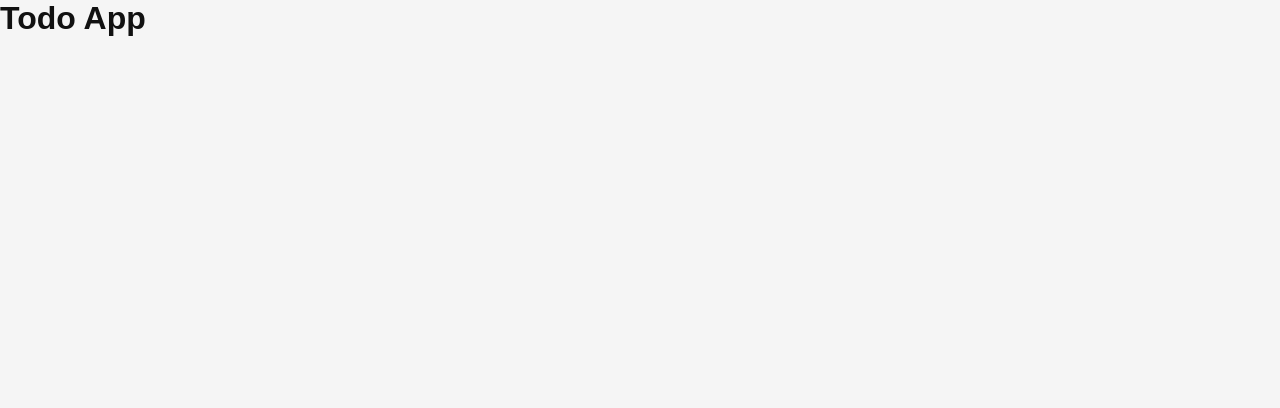
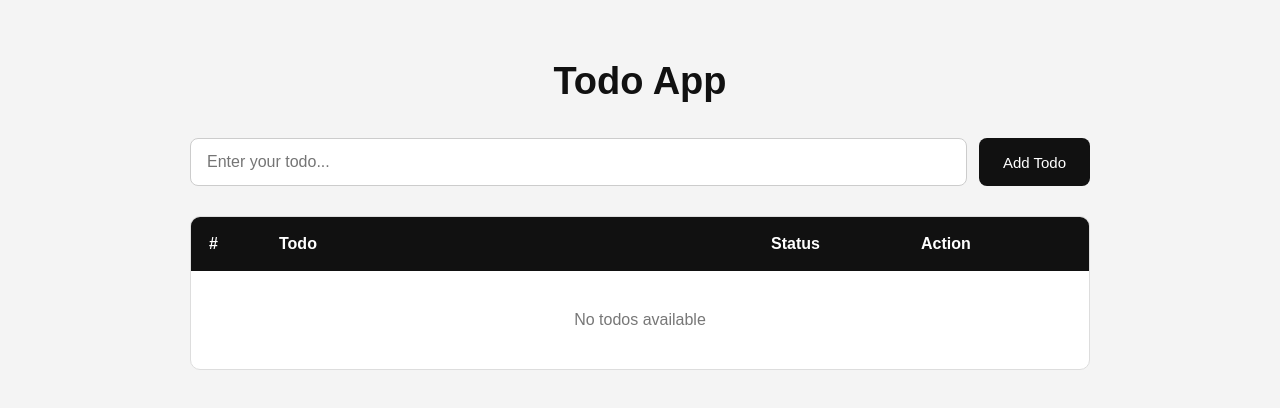
Before and after one commit to gaurav908408/learning-git, a React app in the folder frontend/: page / in a window 1280 px wide. Shown: the top 408 px of the page. Built offline with nearby package versions, Linux system fonts and the light colour scheme; the HTML template or start-up script is replaced by a standard one.

Commit message:
Create todo UI

```diff
--- a/frontend/src/App.css
+++ b/frontend/src/App.css
@@ -1,184 +1,74 @@
-.counter {
-  font-size: 16px;
-  padding: 5px 10px;
-  border-radius: 5px;
-  color: var(--accent);
-  background: var(--accent-bg);
-  border: 2px solid transparent;
-  transition: border-color 0.3s;
-  margin-bottom: 24px;
-
-  &:hover {
-    border-color: var(--accent-border);
-  }
-  &:focus-visible {
-    outline: 2px solid var(--accent);
-    outline-offset: 2px;
-  }
+.app {
+  min-height: 100vh;
+  padding: 60px 20px;
+  background: #f4f4f4;
 }
 
-.hero {
-  position: relative;
-
-  .base,
-  .framework,
-  .vite {
-    inset-inline: 0;
-    margin: 0 auto;
-  }
-
-  .base {
-    width: 170px;
-    position: relative;
-    z-index: 0;
-  }
-
-  .framework,
-  .vite {
-    position: absolute;
-  }
-
-  .framework {
-    z-index: 1;
-    top: 34px;
-    height: 28px;
-    transform: perspective(2000px) rotateZ(300deg) rotateX(44deg) rotateY(39deg)
-      scale(1.4);
-  }
-
-  .vite {
-    z-index: 0;
-    top: 107px;
-    height: 26px;
-    width: auto;
-    transform: perspective(2000px) rotateZ(300deg) rotateX(40deg) rotateY(39deg)
-      scale(0.8);
-  }
+.todo-container {
+  max-width: 900px;
+  margin: auto;
 }
 
-#center {
-  display: flex;
-  flex-direction: column;
-  gap: 25px;
-  place-content: center;
-  place-items: center;
-  flex-grow: 1;
-
-  @media (max-width: 1024px) {
-    padding: 32px 20px 24px;
-    gap: 18px;
-  }
+.todo-container h1 {
+  text-align: center;
+  margin-bottom: 35px;
+  font-size: 38px;
+  color: #111;
 }
 
-#next-steps {
+.todo-input {
   display: flex;
-  border-top: 1px solid var(--border);
-  text-align: left;
-
-  & > div {
-    flex: 1 1 0;
-    padding: 32px;
-    @media (max-width: 1024px) {
-      padding: 24px 20px;
-    }
-  }
-
-  .icon {
-    margin-bottom: 16px;
-    width: 22px;
-    height: 22px;
-  }
-
-  @media (max-width: 1024px) {
-    flex-direction: column;
-    text-align: center;
-  }
+  gap: 12px;
+  margin-bottom: 30px;
 }
 
-#docs {
-  border-right: 1px solid var(--border);
-
-  @media (max-width: 1024px) {
-    border-right: none;
-    border-bottom: 1px solid var(--border);
-  }
+.todo-input input {
+  flex: 1;
+  padding: 14px 16px;
+  border: 1px solid #ccc;
+  border-radius: 8px;
+  font-size: 16px;
+  outline: none;
+  background: white;
+  color: #111;
 }
 
-#next-steps ul {
-  list-style: none;
-  padding: 0;
-  display: flex;
-  gap: 8px;
-  margin: 32px 0 0;
-
-  .logo {
-    height: 18px;
-  }
-
-  a {
-    color: var(--text-h);
-    font-size: 16px;
-    border-radius: 6px;
-    background: var(--social-bg);
-    display: flex;
-    padding: 6px 12px;
-    align-items: center;
-    gap: 8px;
-    text-decoration: none;
-    transition: box-shadow 0.3s;
-
-    &:hover {
-      box-shadow: var(--shadow);
-    }
-    .button-icon {
-      height: 18px;
-      width: 18px;
-    }
-  }
-
-  @media (max-width: 1024px) {
-    margin-top: 20px;
-    flex-wrap: wrap;
-    justify-content: center;
-
-    li {
-      flex: 1 1 calc(50% - 8px);
-    }
-
-    a {
-      width: 100%;
-      justify-content: center;
-      box-sizing: border-box;
-    }
-  }
+.todo-input input:focus {
+  border-color: #111;
 }
 
-#spacer {
-  height: 88px;
-  border-top: 1px solid var(--border);
-  @media (max-width: 1024px) {
-    height: 48px;
-  }
+.todo-input button {
+  padding: 14px 24px;
+  border: none;
+  border-radius: 8px;
+  background: #111;
+  color: white;
+  font-size: 15px;
+  cursor: pointer;
 }
 
-.ticks {
-  position: relative;
-  width: 100%;
+.todo-input button:hover {
+  background: #333;
+}
 
-  &::before,
-  &::after {
-    content: '';
-    position: absolute;
-    top: -4.5px;
-    border: 5px solid transparent;
-  }
+.todo-table {
+  background: white;
+  border: 1px solid #ddd;
+  border-radius: 10px;
+  overflow: hidden;
+}
 
-  &::before {
-    left: 0;
-    border-left-color: var(--border);
-  }
-  &::after {
-    right: 0;
-    border-right-color: var(--border);
-  }
+.table-header {
+  display: grid;
+  grid-template-columns: 70px 1fr 150px 150px;
+  padding: 18px;
+  background: #111;
+  color: white;
+  font-weight: bold;
 }
+
+.empty-message {
+  text-align: center;
+  padding: 40px;
+  color: #777;
+}
--- a/frontend/src/App.jsx
+++ b/frontend/src/App.jsx
@@ -1,7 +1,37 @@
+import "./App.css";
+
 function App() {
   return (
-    <div>
-      <h1>Todo App</h1>
+    <div className="app">
+      <div className="todo-container">
+
+        <h1>Todo App</h1>
+
+        <div className="todo-input">
+          <input
+            type="text"
+            placeholder="Enter your todo..."
+          />
+
+          <button>Add Todo</button>
+        </div>
+
+        <div className="todo-table">
+
+          <div className="table-header">
+            <span>#</span>
+            <span>Todo</span>
+            <span>Status</span>
+            <span>Action</span>
+          </div>
+
+          <div className="empty-message">
+            No todos available
+          </div>
+
+        </div>
+
+      </div>
     </div>
   );
 }
--- a/frontend/src/index.css
+++ b/frontend/src/index.css
@@ -6,6 +6,4 @@
 
 body {
   font-family: Arial, sans-serif;
-  background: #f5f5f5;
-  color: #111;
 }
```
